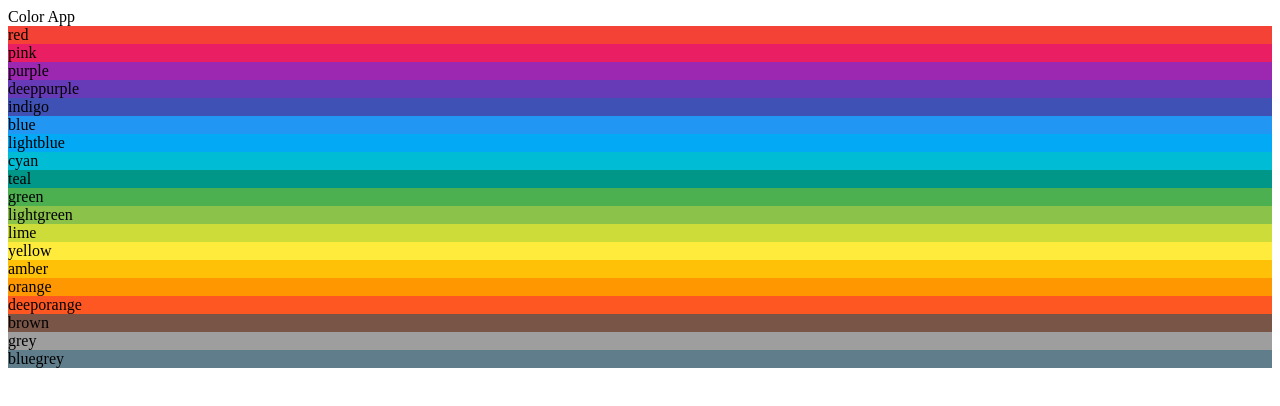
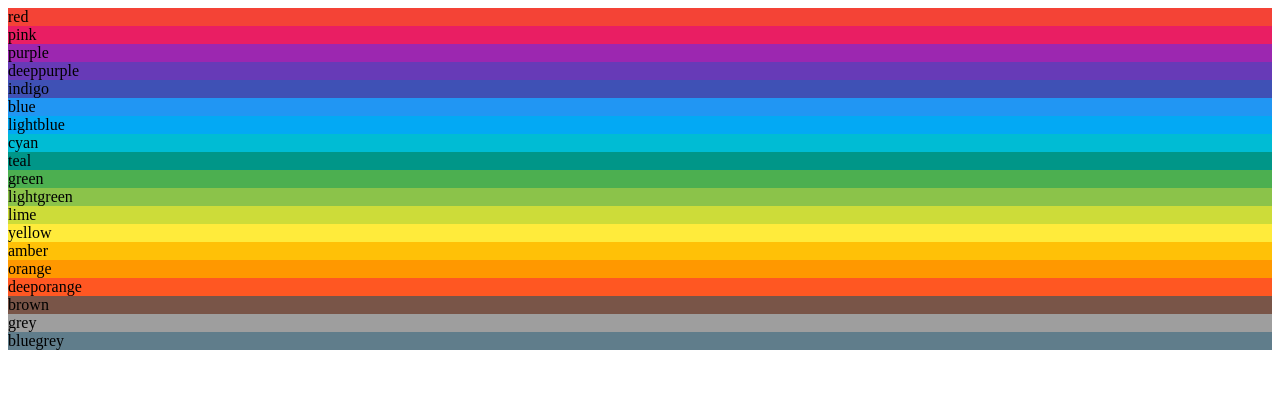
Before and after one commit to naveen-27/color-app, a React (Create React App) app: page / in a window 1280 px wide. Shown: the top 406 px of the page. Built offline with nearby package versions, Linux system fonts and the light colour scheme.

Commit message:
Changed App from a functional component to a class component

```diff
--- a/src/App.js
+++ b/src/App.js
@@ -1,13 +1,15 @@
-import React from "react";
+import React, { Component } from "react";
+import colorPallets from "./utilities/seedColors";
 import Pallete from "./components/Pallete";
 
-function App() {
-  return (
-    <div className="App">
-      Color App
-      <Pallete />
-    </div>
-  );
+class App extends Component {
+  render() {
+    return (
+      <div className="App">
+        <Pallete pallete={colorPallets[1]} />
+      </div>
+    );
+  }
 }
 
 export default App;
```
